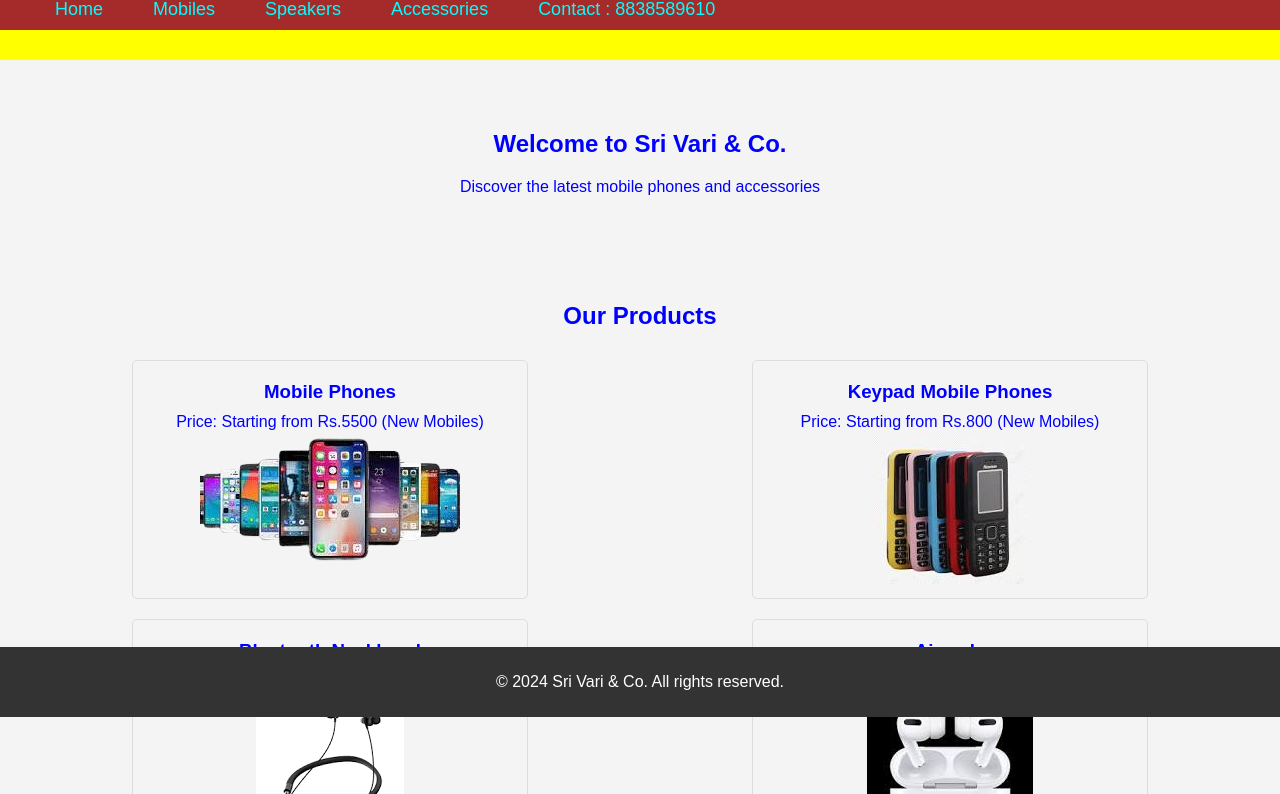
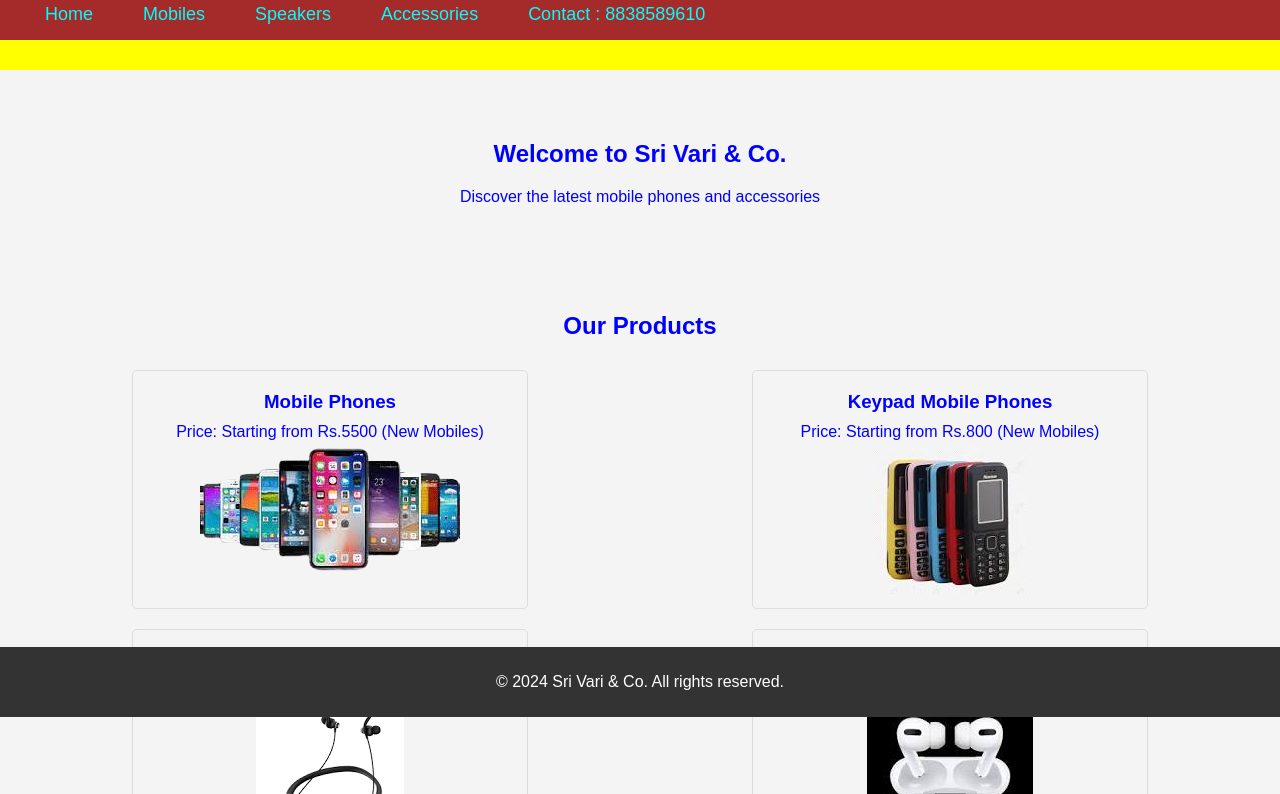
Before and after one commit to Shreyan1590/shop, a plain HTML site: page index.html in a window 1280 px wide. Shown: the part 83-877 px from the top of the page. Drawn offline with Linux system fonts and the light colour scheme.

Commit message:
some changes

```diff
--- a/styles.css
+++ b/styles.css
@@ -9,6 +9,7 @@ div classbody
 
 header {
     display: flex;
+    flex-wrap: wrap;
     justify-content: space-between;
     text-align: center;
     align-items: center;
@@ -19,17 +20,22 @@ header {
 
 .logo h1 {
     margin: 0;
+    flex: 1 100%;
 }
 
 nav ul {
     list-style: none;
     display: flex;
+    flex-wrap: wrap;
     margin: 0;
     padding: 0;
+    background-color: brown;
+    width: 100%
+    justify-content: center;
 }
 
 nav ul li {
-    margin-left: 20px;
+    margin: 5px 10px;
 }
 
 nav ul li a {
```
